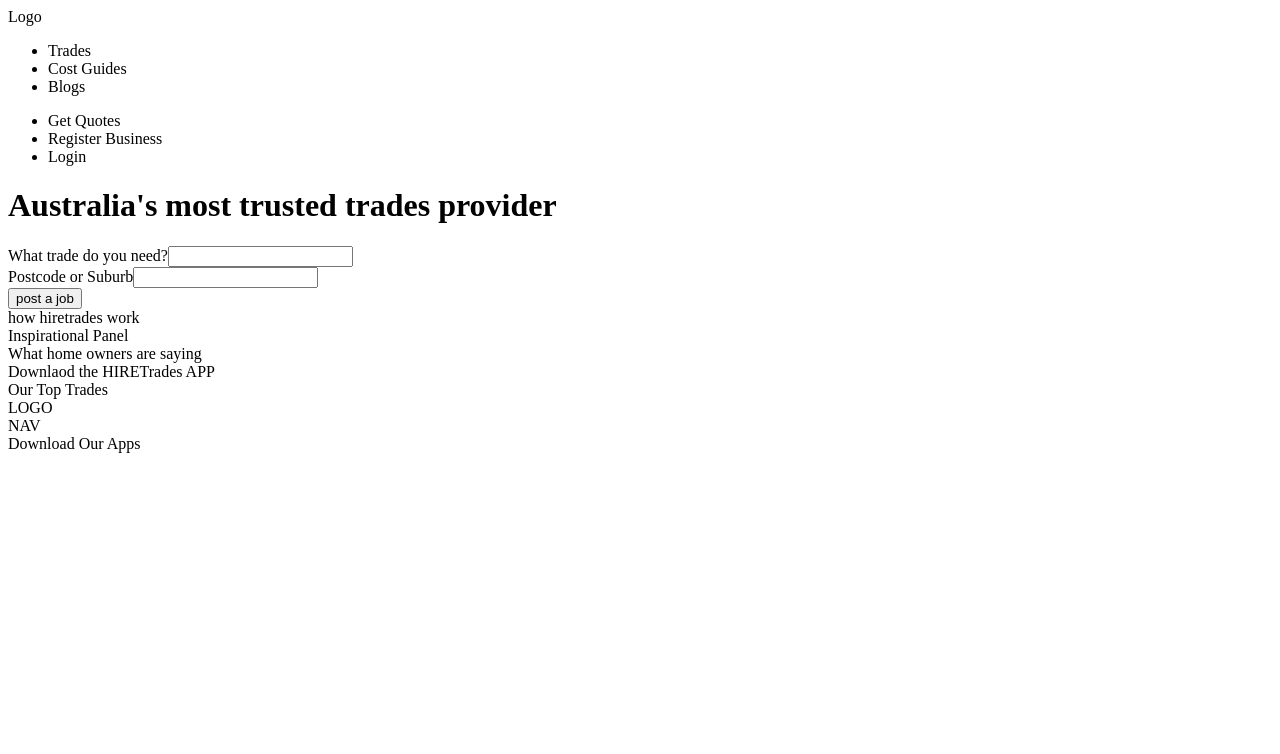
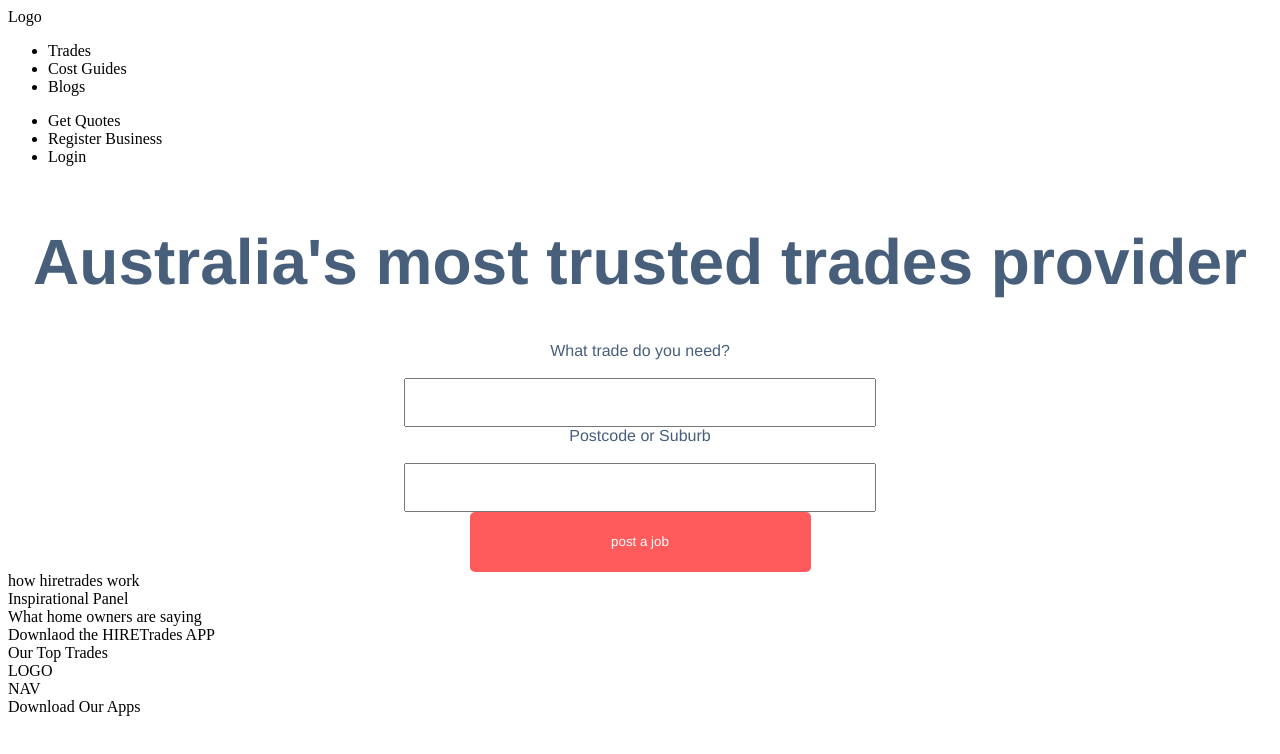
Before and after one commit to mcdylanb/hiretrades-copy, a Vue app: page / in a window 1280 px wide. Shown: the top 754 px of the page. Built offline with nearby package versions, Linux system fonts and the light colour scheme.

Commit message:
Styles Hero
- needs padding per form
- needs to change meta data

```diff
--- a/src/components/Hero.vue
+++ b/src/components/Hero.vue
@@ -1,26 +1,57 @@
 <template>
     <div>
+        <h1>Australia's most trusted trades provider</h1>
       <form action="">
-        <h1>Australia's most trusted trades provider</h1>
         <div class="form-example">
-          <label for="name">What trade do you need?</label>
+          <label for="name">What trade do you need?</label><br>
           <input type="text" name="name" id="name" required />
         </div>
         <div class="form-example">
-          <label for="name">Postcode or Suburb</label>
+          <label for="name">Postcode or Suburb</label><br>
           <input type="text" name="name" id="name" required />
         </div>
-        <input type="button" value="post a job" />
+        <input type="submit" value="post a job" />
       </form>
     </div>
 </template>
 
 <script>
 export default {
-
 }
 </script>
 
-<style>
+<style scoped>
+*{
+    --main-color: #475f7b;
+    --sec-color: #ff5b5c;
+    font-family: Rubik,Helvetica,Arial,serif;
+    text-align: center;
+    display: flex;
+    flex-direction: column;
+}
+h1, label {
+    color: var(--main-color);
+}
+h1 {
+    font-size: 4rem;
+}
+input[type="text"]{
+    width: 464px;
+    height:43px;
+}
+input[type="submit"]{
+    color: white;
+    background-color: var(--sec-color);
+    border: none;
+    border-radius: 5px;
+    width: 341px;
+    height:60px;
 
+}
+
+form {
+    justify-content: space-evenly;
+    align-items: center;
+    align-content: center;
+}
 </style>
```
